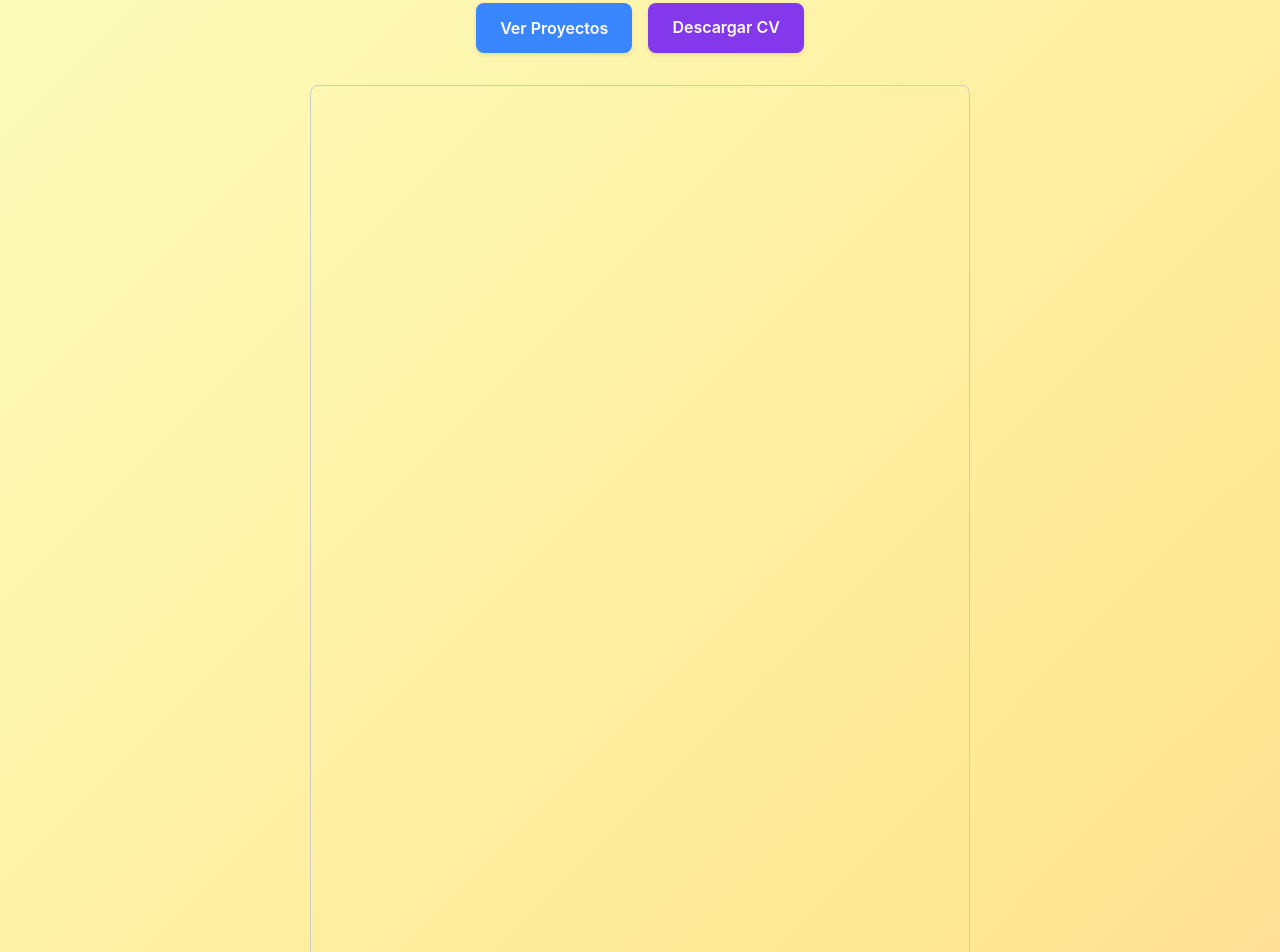
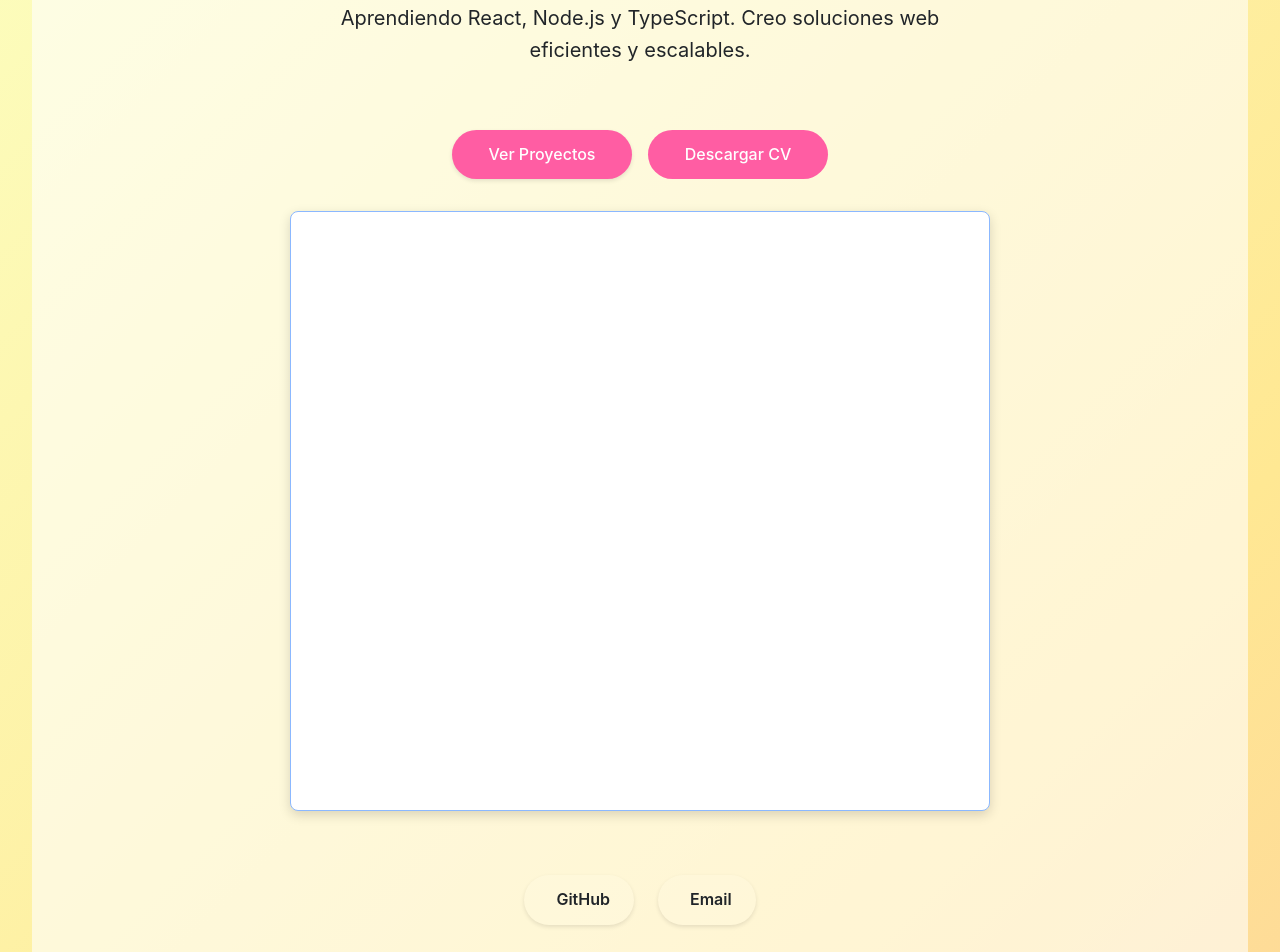
Before and after one commit to Paul-1511/portfolio, a React (Vite) app in the folder portfolio/: page / in a window 1280 px wide. Shown: the part 280-1232 px from the top of the page. Built offline with nearby package versions, Linux system fonts and the light colour scheme.

Commit message:
feat: color corrections

```diff
--- a/portfolio/src/components/layout/Footer.jsx
+++ b/portfolio/src/components/layout/Footer.jsx
@@ -27,7 +27,7 @@ const FooterContent = styled.div`
 
 const FooterSection = styled.div`
   h3, h4 {
-    color: ${({ theme }) => theme.primary};
+    color: ${({ theme }) => theme.scrolltheme};
     margin-bottom: 15px;
     font-family: ${({ theme }) => theme.fonts?.primary || 'Inter, sans-serif'};
     font-weight: 600;
@@ -42,9 +42,17 @@ const FooterSection = styled.div`
   }
 
   p {
-    color: ${({ theme }) => theme.textLight};
+    color: ${({ theme }) => theme.text};
     margin-bottom: 15px;
     font-size: 16px;
+  }
+
+  /* Centrar contenido en la sección de contacto */
+  &.contact-section {
+    display: flex;
+    flex-direction: column;
+    align-items: center;
+    text-align: center;
   }
 `;
 
@@ -65,7 +73,7 @@ const LinksList = styled.ul`
       position: relative;
 
       &:hover {
-        color: ${({ theme }) => theme.primary};
+        color: ${({ theme }) => theme.scrolltheme};
         transform: translateX(5px);
       }
 
@@ -90,14 +98,11 @@ const LinksList = styled.ul`
 const SocialLinks = styled.div`
   display: flex;
   gap: 15px;
-
-  ${({ $isMobile }) => $isMobile && `
-    justify-content: center;
-    flex-wrap: wrap;
-  `}
+  justify-content: center; /* Siempre centrado */
+  flex-wrap: wrap;
 
   a {
-    color: ${({ theme }) => theme.text};
+    color: ${({ theme }) => theme.scrolltheme};
     text-decoration: none;
     padding: 10px 15px;
     border-radius: 8px;
@@ -110,7 +115,7 @@ const SocialLinks = styled.div`
     font-size: 14px;
 
     &:hover {
-      background: ${({ theme }) => theme.primary};
+      background: ${({ theme }) => theme.scrolltheme};
       color: white;
       transform: translateY(-2px);
       box-shadow: ${({ theme }) => theme.shadows?.medium || '0 4px 12px rgba(0,0,0,0.15)'};
@@ -125,11 +130,11 @@ const SocialLinks = styled.div`
 const FooterBottom = styled.div`
   margin-top: 30px;
   padding-top: 20px;
-  border-top: 1px solid ${({ theme }) => theme.primary}20;
+  border-top: 1px solid ${({ theme }) => theme.scrolltheme}20;
   text-align: center;
 
   p {
-    color: ${({ theme }) => theme.textLight};
+    color: ${({ theme }) => theme.scrolltheme};
     font-size: 14px;
     margin: 0;
   }
@@ -175,7 +180,7 @@ const Footer = () => {
           </LinksList>
         </FooterSection>
 
-        <FooterSection id="contacto">
+        <FooterSection id="contacto" className="contact-section">
           <h4>Contacto</h4>
           <SocialLinks $isMobile={isMobile}>
             <a href="mailto:1511@gmail.com">
--- a/portfolio/src/components/sections/HeroSection.jsx
+++ b/portfolio/src/components/sections/HeroSection.jsx
@@ -1,4 +1,5 @@
 import React from 'react';
+import { useTheme } from 'styled-components';
 import useResponsive from '../../hooks/useResponsive';
 import useInView from '../../hooks/useInView';
 import Button from '../ui/Button';
@@ -8,37 +9,94 @@ const HeroContainer = styled.section`
   min-height: 100vh;
   display: flex;
   align-items: center;
+  justify-content: center;
   padding: 2rem;
   color: ${({ theme }) => theme.text};
+  position: relative;
+  overflow: hidden;
+  text-align: center;
+  background: transparent; /* Background completamente transparente */
+
+  &::before {
+    content: '';
+    position: absolute;
+    inset: 0;
+    background: transparent;
+    z-index: -2;
+  }
+
+  &::after {
+    content: '';
+    position: absolute;
+    inset: 0;
+    background: rgba(255, 255, 255, 0.6);
+    z-index: -1;
+  }
 `;
 
 const HeroContent = styled.div`
-  display: flex;
   max-width: 1200px;
   margin: 0 auto;
-  gap: 3rem;
+  width: 100%;
+  display: flex;
+  flex-direction: column;
   align-items: center;
-
-  ${({ $isMobile }) => $isMobile && `
-    flex-direction: column;
-    text-align: center;
-  `}
 `;
 
 const HeroText = styled.div`
-  flex: 1;
-  h1 span {
-    color: ${({ theme }) => theme.primary};
+  width: 100%;
+  max-width: 800px;
+  z-index: 1;
+  display: flex;
+  flex-direction: column;
+  align-items: center;
+
+  h1 {
+    font-size: clamp(2rem, 5vw, 3.5rem);
+    margin-bottom: 1rem;
+
+    span {
+      color: ${({ theme }) => theme.primary};
+      background: linear-gradient(135deg, ${({ theme }) => theme.primary}, ${({ theme }) => theme.secondary});
+      -webkit-background-clip: text;
+      -webkit-text-fill-color: transparent;
+      background-clip: text;
+      position: relative;
+      display: inline-block;
+
+      &::after {
+        content: '';
+        position: absolute;
+        bottom: 0;
+        left: 0;
+        width: 100%;
+        height: 3px;
+        background: linear-gradient(135deg, ${({ theme }) => theme.primary}, ${({ theme }) => theme.secondary});
+        transform: scaleX(0);
+        transform-origin: right;
+        transition: transform 0.3s ease;
+      }
+
+      &:hover::after {
+        transform: scaleX(1);
+        transform-origin: left;
+      }
+    }
   }
-`;
 
-const HeroImage = styled.div`
-  flex: 1;
-  img {
-    width: 100%;
-    max-width: 400px;
-    border-radius: 20px;
-    box-shadow: 0 10px 30px rgba(0,0,0,0.2);
+  h2 {
+    font-size: clamp(1.25rem, 3vw, 2rem);
+    margin-bottom: 1.5rem;
+    color: ${({ theme }) => theme.text};
+    font-weight: 400;
+  }
+
+  p {
+    font-size: clamp(1rem, 2vw, 1.25rem);
+    line-height: 1.6;
+    margin: 0 auto 2rem;
+    color: ${({ theme }) => theme.text};
+    max-width: 600px;
   }
 `;
 
@@ -47,31 +105,106 @@ const HeroButtons = styled.div`
   gap: 1rem;
   margin: 2rem 0;
   justify-content: center;
+  width: 100%;
 
   @media (max-width: 600px) {
     flex-direction: column;
     align-items: center;
-    gap: 0.75rem;
+  }
+`;
+
+const PrimaryButton = styled(Button)`
+  background: ${({ theme }) => theme.scrolltheme};
+  color: white;
+  border: none;
+  border-radius: 50px;
+  padding: 0.75rem 2rem;
+  font-size: 1rem;
+  font-weight: 500;
+  min-width: 180px;
+  text-align: center;
+
+  &:hover {
+    background: ${({ theme }) => theme.scrolltheme};
+    filter: brightness(1.1);
+    transform: translateY(-2px);
+  }
+`;
+
+const DownloadButton = styled(Button)`
+  background: ${({ theme }) => theme.scrolltheme};
+  color: white;
+  border: none;
+  border-radius: 50px;
+  padding: 0.75rem 2rem;
+  font-size: 1rem;
+  font-weight: 500;
+  min-width: 180px;
+  text-align: center;
+
+  &:hover {
+    color: white;
+    background: ${({ theme }) => theme.scrolltheme};
+    transform: translateY(-2px);
   }
 `;
 
 const HeroSocial = styled.div`
   display: flex;
-  flex-direction: column;
   gap: 1.5rem;
+  margin-top: 2rem;
+  justify-content: center;
+
   a, button {
-    font-size: 1.5rem;
+    font-size: 1rem;
     color: ${({ theme }) => theme.text};
-    transition: color 0.3s;
+    transition: all 0.3s;
+    background: rgba(255, 255, 255, 0.1);
+    padding: 0.75rem 1.5rem;
+    border-radius: 50px;
+    display: flex;
+    align-items: center;
+    justify-content: center;
+    gap: 0.5rem;
+    box-shadow: ${({ theme }) => theme.shadows.small};
+    text-decoration: none;
+    border: none;
+    cursor: pointer;
+
     &:hover {
-      color: ${({ theme }) => theme.primary};
+      color: white;
+      background: ${({ theme }) => theme.scrolltheme};
+      transform: translateY(-3px);
+      box-shadow: ${({ theme }) => theme.shadows.medium};
     }
+
+    i {
+      font-size: 1.2rem;
+    }
+  }
+`;
+
+const CVPreview = styled.div`
+  display: flex;
+  justify-content: center;
+  margin-bottom: 2rem;
+  width: 100%;
+
+  iframe {
+    border: 1px solid ${({ theme }) => theme.primaryLight};
+    border-radius: 8px;
+    width: 100%;
+    max-width: 700px;
+    height: ${({ $isMobile }) => $isMobile ? '400px' : '600px'};
+    background: white;
+    box-shadow: ${({ theme }) => theme.shadows.medium};
   }
 `;
 
 const HeroSection = () => {
   const { isMobile } = useResponsive();
   const [ref, inView] = useInView({ threshold: 0.1 });
+  const theme = useTheme();
 
   const scrollTo = (id) => {
     document.getElementById(id)?.scrollIntoView({ behavior: 'smooth' });
@@ -79,7 +212,7 @@ const HeroSection = () => {
 
   return (
     <HeroContainer id="inicio" ref={ref} className={inView ? 'fade-in-section' : 'fade-out-section'}>
-      <HeroContent $isMobile={isMobile}>
+      <HeroContent>
         <HeroText>
           <h1>Hola, soy <span>Pablo Méndez</span></h1>
           <h2>Desarrollador Full Stack</h2>
@@ -89,59 +222,48 @@ const HeroSection = () => {
           </p>
 
           <HeroButtons>
-            <Button onClick={() => scrollTo('proyectos')} variant="primary">
+            <PrimaryButton onClick={() => scrollTo('proyectos')}>
               Ver Proyectos
-            </Button>
-            <Button
+            </PrimaryButton>
+            <DownloadButton
               as="a"
               href="/CV.pdf"
               download="CV_PabloMendez.pdf"
-              variant="secondary"
             >
               Descargar CV
-            </Button>
+            </DownloadButton>
           </HeroButtons>
-          <div style={{ display: 'flex', justifyContent: 'center', marginBottom: '2rem' }}>
+
+          <CVPreview $isMobile={isMobile}>
             <iframe
               src="/CV.pdf"
               title="CV Preview"
-              style={{ border: '1px solid #ccc', borderRadius: '8px', width: '100%', maxWidth: '700px', height: isMobile ? '400px' : '1000px' }}
             />
-          </div>
+          </CVPreview>
 
           <HeroSocial>
             <Button
               as="a"
               href="https://github.com/Paul-1511"
               target="_blank"
-              rel="noopener"
+              rel="noopener noreferrer"
               variant="text"
-              style={{ display: 'flex', alignItems: 'center', gap: '0.5rem' }}
+              aria-label="GitHub"
             >
-              <i className="fab fa-github"></i> GitHub
+              <i className="fab fa-github"></i>
+              GitHub
             </Button>
             <Button
               as="a"
               href="mailto:paulmendez1511@gmail.com"
               variant="text"
-              style={{ display: 'flex', alignItems: 'center', gap: '0.5rem' }}
+              aria-label="Email"
             >
-              <i className="fas fa-envelope"></i> Email
+              <i className="fas fa-envelope"></i>
+              Email
             </Button>
           </HeroSocial>
         </HeroText>
-
-        {/*
-        {!isMobile && (
-          <HeroImage>
-            <img
-              src="/images/profile.jpg"
-              alt="Pablo Méndez"
-              loading="lazy"
-            />
-          </HeroImage>
-        )}
-        */}
       </HeroContent>
     </HeroContainer>
   );
--- a/portfolio/src/components/sections/SkillsSection.jsx
+++ b/portfolio/src/components/sections/SkillsSection.jsx
@@ -40,7 +40,7 @@ const SkillsGrid = styled.div`
 const SkillCategory = styled.div`
   h3 {
     margin-bottom: 1.5rem;
-    color: ${({ theme }) => theme.primary};
+    color: ${({ theme }) => theme.scrolltheme};
   }
 `;
 
--- a/portfolio/src/components/ui/SkillBadge.jsx
+++ b/portfolio/src/components/ui/SkillBadge.jsx
@@ -54,7 +54,7 @@ const SkillCategory = styled.span`
 
 const SkillLevel = styled.span`
   font-weight: bold;
-  color: ${({ theme }) => theme.skillText?.accent || theme.primary};
+  color: ${({ theme }) => theme.scrolltheme?.accent || theme.scrolltheme};
 `;
 
 const ProgressBar = styled.div`
```
Also changed, not shown: 3 other files (tests, documents, lock files or other folders).
